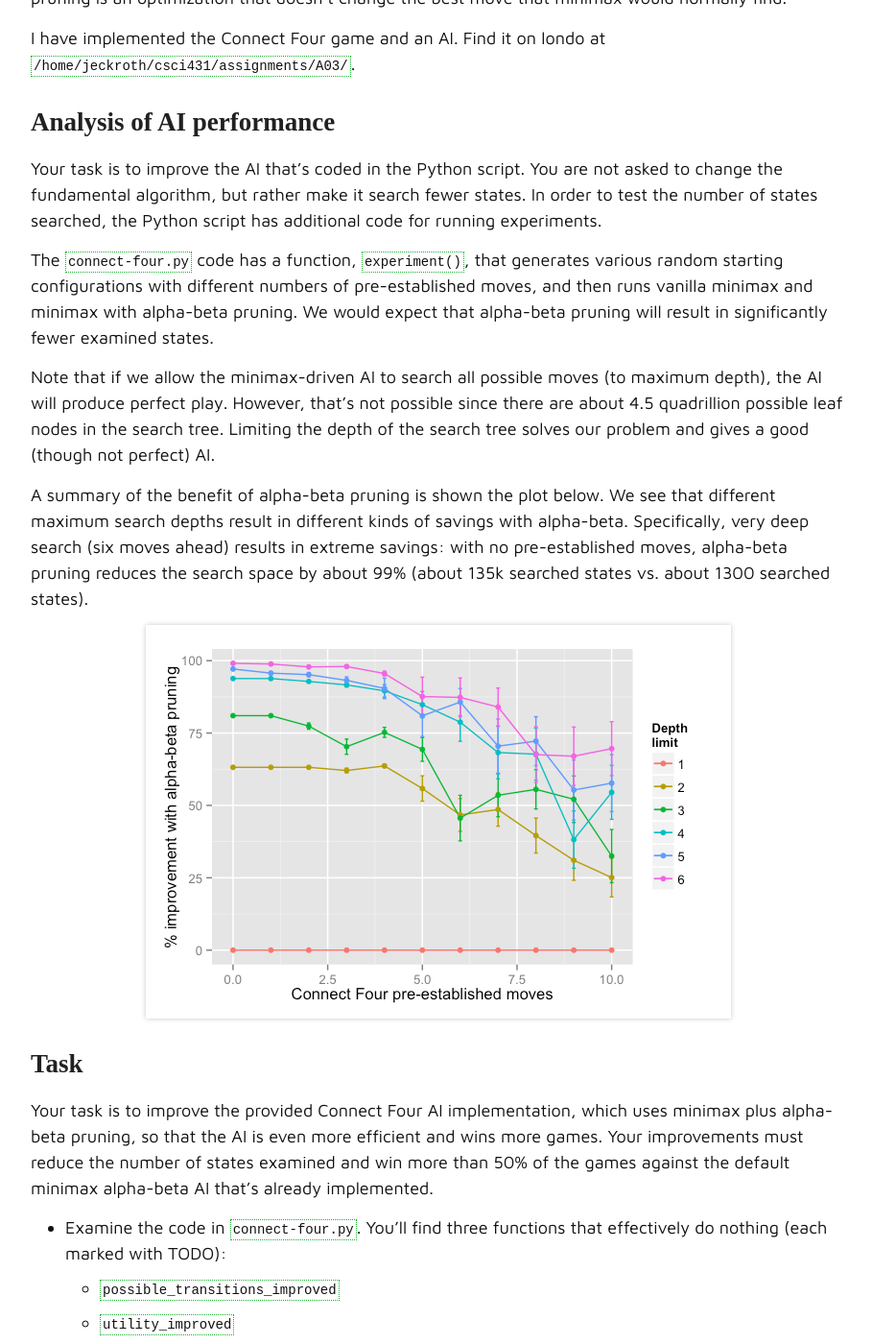
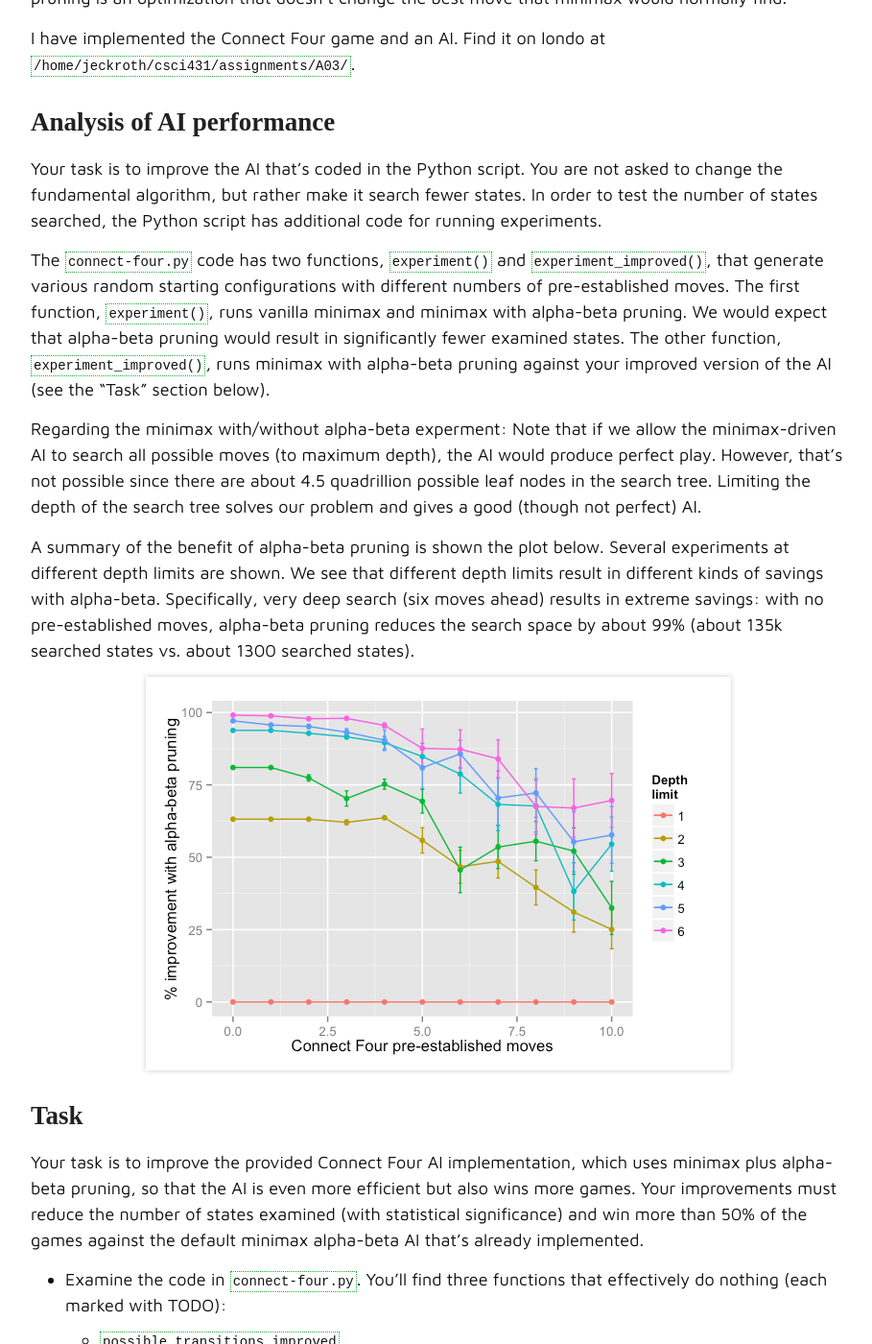
Before and after one commit to joshuaeckroth/csci431-website, a Jekyll site: the page built from assignments/a03.markdown, in a window 1280 px wide and 1400 px high, scrolled down 1451 px. Shown: the whole window at 96% size, without its empty margins (183-1092 px from the left). Built offline with Jekyll 4.4.1, drawn with Linux system fonts in a browser that asks for light colours; some web fonts are replaced; some of the changed text lies outside the part shown.

Commit message:
Finished A03

```diff
--- a/assignments/a03.markdown
+++ b/assignments/a03.markdown
@@ -29,28 +29,35 @@ I have implemented the Connect Four game and an AI. Find it on londo at `/home/j
 
 Your task is to improve the AI that's coded in the Python script. You are not asked to change the fundamental algorithm, but rather make it search fewer states. In order to test the number of states searched, the Python script has additional code for running experiments.
 
-The `connect-four.py` code has a function, `experiment()`, that generates various random starting configurations with different numbers of pre-established moves, and then runs vanilla minimax and minimax with alpha-beta pruning. We would expect that alpha-beta pruning will result in significantly fewer examined states.
+The `connect-four.py` code has two functions, `experiment()` and `experiment_improved()`, that generate various random starting configurations with different numbers of pre-established moves. The first function, `experiment()`, runs vanilla minimax and minimax with alpha-beta pruning. We would expect that alpha-beta pruning would result in significantly fewer examined states. The other function, `experiment_improved()`, runs minimax with alpha-beta pruning against your improved version of the AI (see the "Task" section below).
 
-Note that if we allow the minimax-driven AI to search all possible moves (to maximum depth), the AI will produce perfect play. However, that's not possible since there are about 4.5 quadrillion possible leaf nodes in the search tree. Limiting the depth of the search tree solves our problem and gives a good (though not perfect) AI.
+Regarding the minimax with/without alpha-beta experment: Note that if we allow the minimax-driven AI to search all possible moves (to maximum depth), the AI would produce perfect play. However, that's not possible since there are about 4.5 quadrillion possible leaf nodes in the search tree. Limiting the depth of the search tree solves our problem and gives a good (though not perfect) AI.
 
-A summary of the benefit of alpha-beta pruning is shown the plot below. We see that different maximum search depths result in different kinds of savings with alpha-beta. Specifically, very deep search (six moves ahead) results in extreme savings: with no pre-established moves, alpha-beta pruning reduces the search space by about 99% (about 135k searched states vs. about 1300 searched states).
+A summary of the benefit of alpha-beta pruning is shown the plot below. Several experiments at different depth limits are shown. We see that different depth limits result in different kinds of savings with alpha-beta. Specifically, very deep search (six moves ahead) results in extreme savings: with no pre-established moves, alpha-beta pruning reduces the search space by about 99% (about 135k searched states vs. about 1300 searched states).
 
 ![Connect Four alpha-beta pruning on/off](/images/connect-four-ab-depth-experiment.png)
 
 ## Task
 
-Your task is to improve the provided Connect Four AI implementation, which uses minimax plus alpha-beta pruning, so that the AI is even more efficient and wins more games. Your improvements must reduce the number of states examined and win more than 50% of the games against the default minimax alpha-beta AI that's already implemented.
+Your task is to improve the provided Connect Four AI implementation, which uses minimax plus alpha-beta pruning, so that the AI is even more efficient but also wins more games. Your improvements must reduce the number of states examined (with statistical significance) and win more than 50% of the games against the default minimax alpha-beta AI that's already implemented.
 
 - Examine the code in `connect-four.py`. You'll find three functions that effectively do nothing (each marked with TODO):
   - `possible_transitions_improved`
   - `utility_improved`
   - `estimate_utility_improved`
-- Write new definitions for those three functions that produce a more efficient search.
+- Write new definitions for those three functions that produce a more efficient and successful search.
 
-Test your improvements by running the `test-connect-four.sh` script. That script will run `connect-four.py` and save the output to a CSV file; it will then produce a statistical summary of the results plus a plot. This script takes about one minute to run. Here is an example of its output:
+Test your improvements by running the `run-connect-four-improved-analysis.sh` script. That script will run `connect-four.py` and save the output to a CSV file; it will then produce a statistical summary of the results plus a plot. This script takes about three minutes to run. Here is an example of its output:
 
 ~~~
-
+moves, improved_won, alphabeta, improved, pct_improvement, firstmove
+0, 0, 329, 342, -3.95, ab
+1, 0, 324, 356, -9.88, ab
+...
+Running R...
+[1] "New strategy win percent (you want this > 50): 64.07%"
+[1] "Average improvement in efficiency (you want this > 0): 3.13%"
+[1] "p-value of efficiency differences (you want this < 0.05): 0.00"
 ~~~
 
 ## Deliverables
@@ -61,10 +68,10 @@ Turn in the improved `connect-four.py` script.
 
 Out of 5 points:
 
-- 5 pts: Your improved functions result in fewer states checked (more efficient) *and* produce wins more than 50% of the time.
+- 5 pts: Your improved functions result in fewer states checked (improved efficiency), with statistical significance (p-value < 0.05) *and* produce wins more than 50% of the time.
 - 4 pts: Your improved functions result produce wins more than 50% of the time, even though they are not more efficient.
 - 3 pts: Your improved functions result in fewer states checked (more efficient), but fail to produce wins.
-- 2 pts: Your improved functions are neither more efficient nor produce more wins, but you have correctly implemented some some good ideas in the improved functions (this is a judgment call).
+- 2 pts: Your improved functions are neither more efficient nor produce more wins, but you have correctly implemented some good ideas in the improved functions (this is a judgment call).
 - 1 pt: Regardless of the quality of your improvements, the code does not run to completion.
 - 0 pts: No submission.
 
@@ -72,8 +79,8 @@ Out of 5 points:
 
 Consider the impact each of the following have on minimax and alpha-beta pruning:
 
-- the order "possible transitions" (next moves) are examined, depending on whether the search is minimizing or not
+- the order that "possible transitions" (next moves) are examined, depending on whether the search is minimizing or maximizing, and how alpha-beta pruning is affected by this order; the default `possible_transitions` function randomizes its output just to magnify any improvement you can think of making
 - the accuracy of the utility function
 - the accuracy of the estimated utility function
 
-Also, consider modifying the last lines in the Python code to execute `game_loop()` instead of the experiment function. The game loop function will allow you to play the game interactively.
+Also, consider modifying the last lines in the Python code to execute `game_loop()` instead of the `experiment_improved()` function. The game loop function will allow you to play the game interactively.
```
